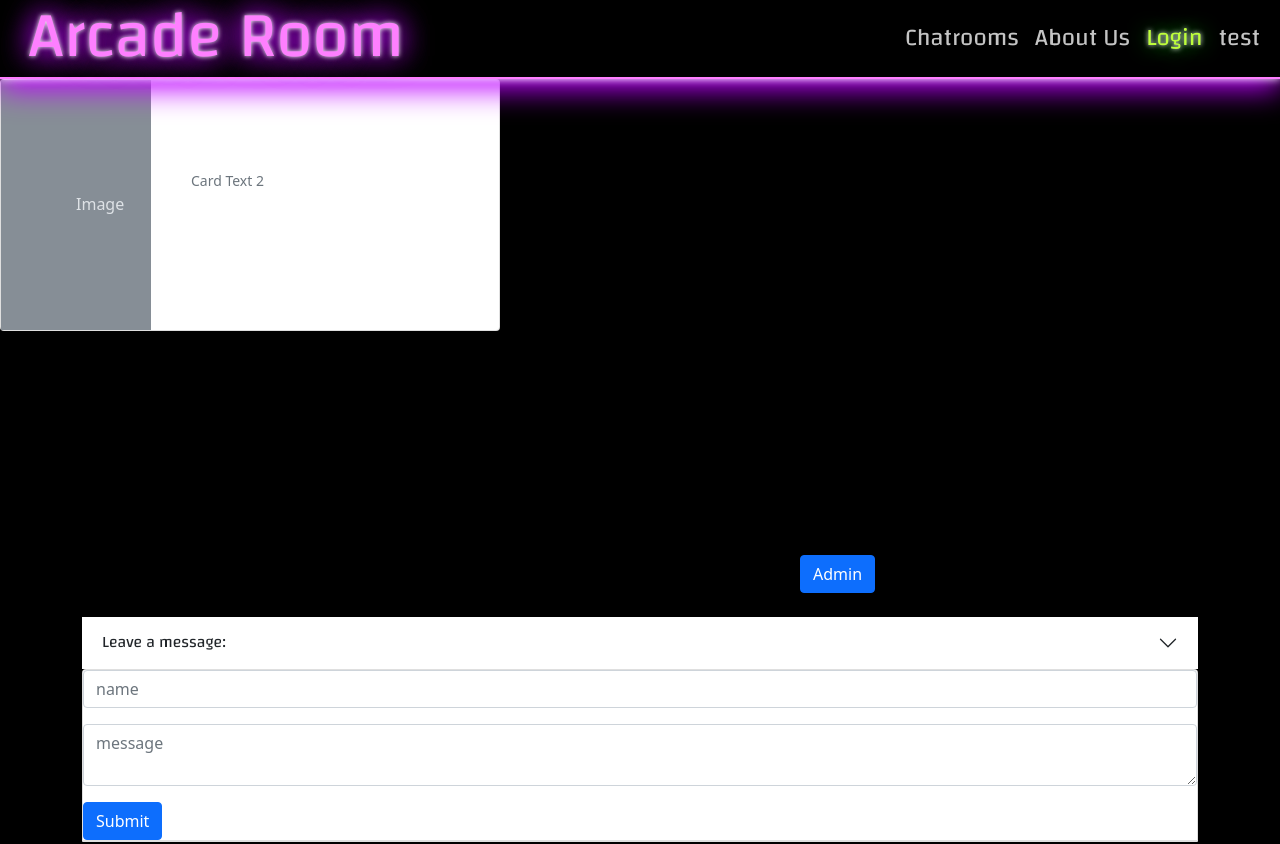
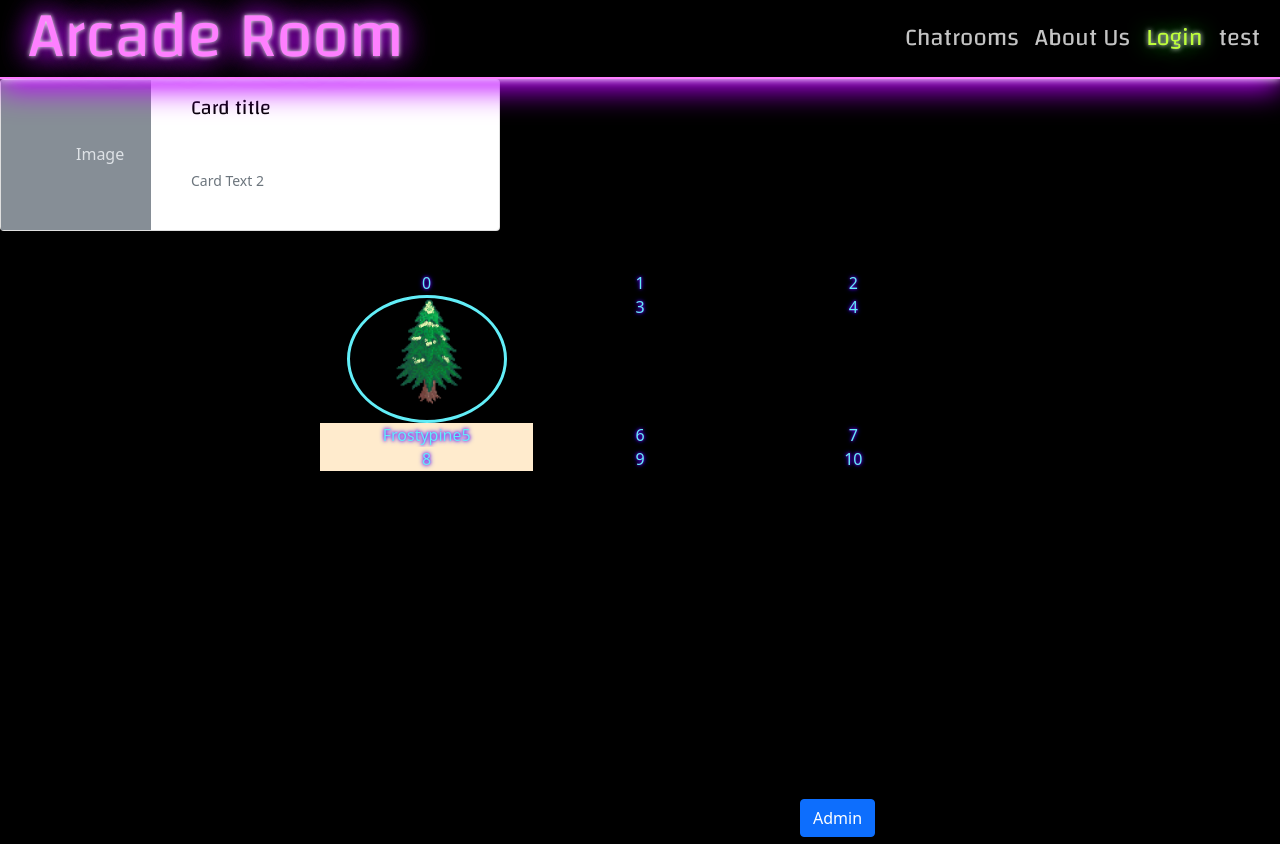
Before and after one commit to slbateman/arcadeRoom, a React (Create React App) app: page /test in a window 1280 px wide. Shown: the top 844 px of the page. Built offline with nearby package versions, Linux system fonts and the light colour scheme.

Commit message:
pm and experimenting

```diff
--- a/src/components/AboutUs.jsx
+++ b/src/components/AboutUs.jsx
@@ -5,7 +5,7 @@
 
 import './Components.css';
 import React from 'react'
-import { Container, Row, Col, Card} from 'react-bootstrap';
+import { Container, Row, Col} from 'react-bootstrap';
 import { Link } from 'react-router-dom';
 import { useState } from 'react';
 import { useSelector } from 'react-redux';
--- a/src/components/Components.css
+++ b/src/components/Components.css
@@ -3,6 +3,39 @@
    Array Bootcamp Fall 2021
    Katie Greenwald, Steve Bateman, Bowen Condelario
 */
+/* .aMessage{
+    padding-top: 5rem;
+} */
+.aLeft {background-color:blanchedalmond;
+    /*  */
+}
+.propic{
+    padding-bottom: 0;
+}
+.aPost{
+    text-align: center;
+    height: 20rem;
+    width: 40rem;
+
+    text-shadow: 0 0 3px #9900ff, 0 0 5px #0000FF;;
+    /*  -webkit-text-stroke-width: 1px;border:  background-color:grey; */
+}
+.anImage{
+height: 10rem;
+width: 10rem;
+padding-bottom: 0.9rem;
+/* opacity: 0; */
+}
+.card-title{color: black;}
+
+
+.messageBox {
+    overflow: scroll;
+    overflow-x: hidden;
+    width: 100%;
+    height: 10rem;
+}
+
 
 .AdminButton{
     padding-top: 10rem;
--- a/src/components/PM/test.jsx
+++ b/src/components/PM/test.jsx
@@ -3,7 +3,7 @@ import Admin from '../Admin';
 import {Button} from 'react-bootstrap';
 import { useSelector } from 'react-redux';
 import { selectContent } from '../../state/contentSlice';
-
+import { Container, Row, Col} from 'react-bootstrap';
 import Messages from '../Messages';
 
 const Test = () => {
@@ -12,15 +12,19 @@ const Test = () => {
     const handleShow = () => {
       setShow(true);
     }
+    const name = data[0].name;
+   const image = data[0].img;
+    const color =data[0].color;
     return (
 <div  >
+
 <div className="card mb-3" style={{width: '500px'}}>
       <div className="row no-gutters">
         <div className="col-md-4">
           <svg
             className="bd-placeholder-img"
             width="100%"
-            height="250"
+            height="150px"
             xmlns="http://www.w3.org/2000/svg"
             aria-label="Placeholder: Image"
             preserveAspectRatio="xMidYMid slice"
@@ -46,6 +50,41 @@ const Test = () => {
         </div>
       </div>
     </div>
+    <br/>
+
+<Container className='aPost'
+style = {{ color: `${color}` }}
+>
+    <Row>
+<Col className=' '>0</Col>
+<Col>
+1
+</Col>
+<Col>
+2
+</Col>
+    </Row>
+
+    <Row>
+    <Col className=' propic'><img className = "profilePic anImage" src={image}
+    style={{ height: '8rem', width: '10rem', border: `3px solid ${color}` }}
+    /></Col>
+    <Col className='aMessage'>3 </Col>
+    <Col>4</Col>
+   </Row>
+   <Row>
+       <Col className='aLeft'>{name}5</Col>
+       <Col >  6</Col>
+       <Col>7</Col>
+   </Row>
+   <Row>
+       <Col className='aLeft'>8</Col>
+       <Col>9</Col>
+       <Col>10</Col>
+   </Row>
+</Container>
+
+
 <br/><br/>
 <div className= "AdminButton">
 <Button onClick = {handleShow} className="">Admin</Button>
```
Also changed, not shown: src/components/PM/Post.jsx (added, +11 -0 lines).
